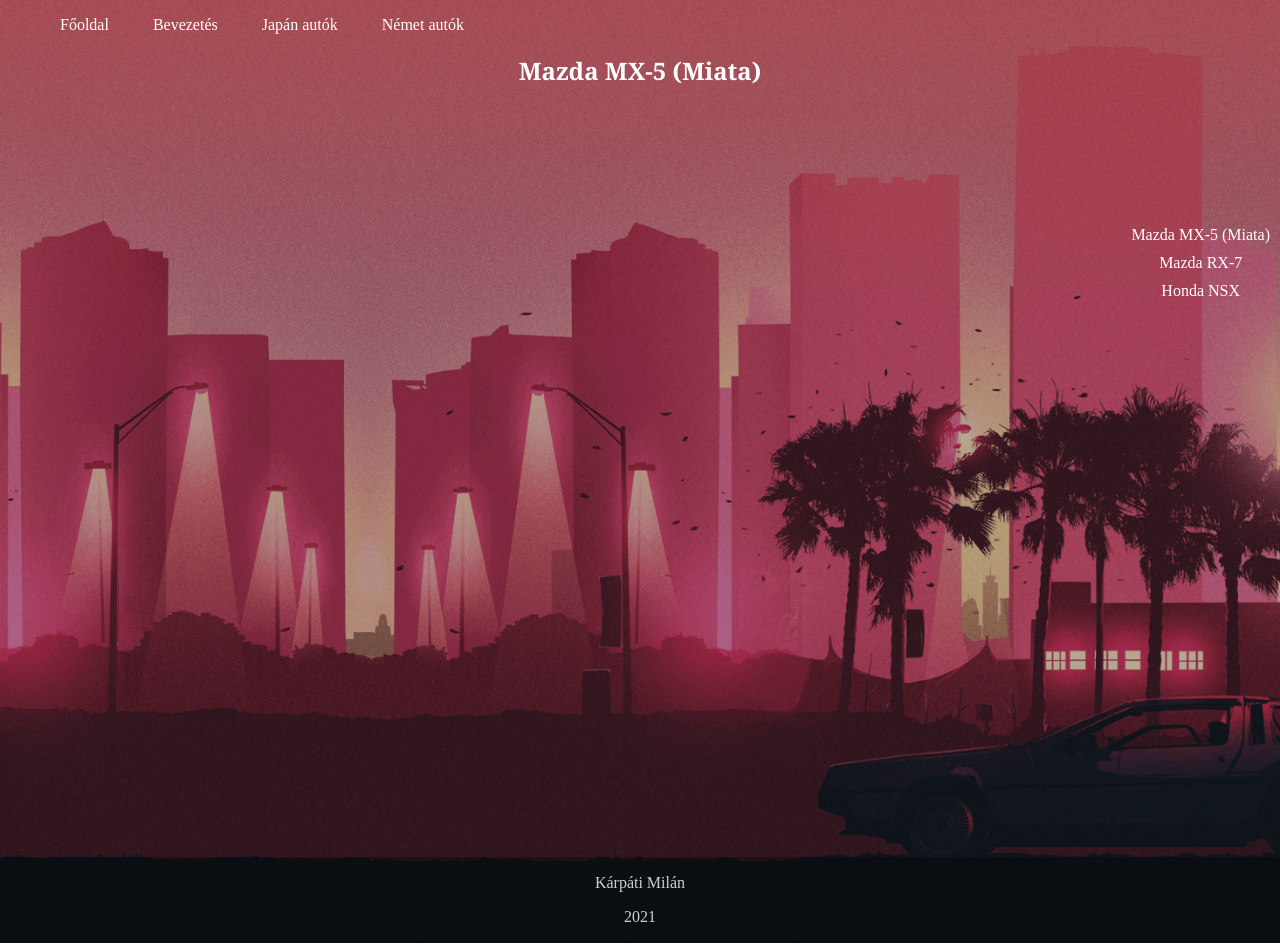
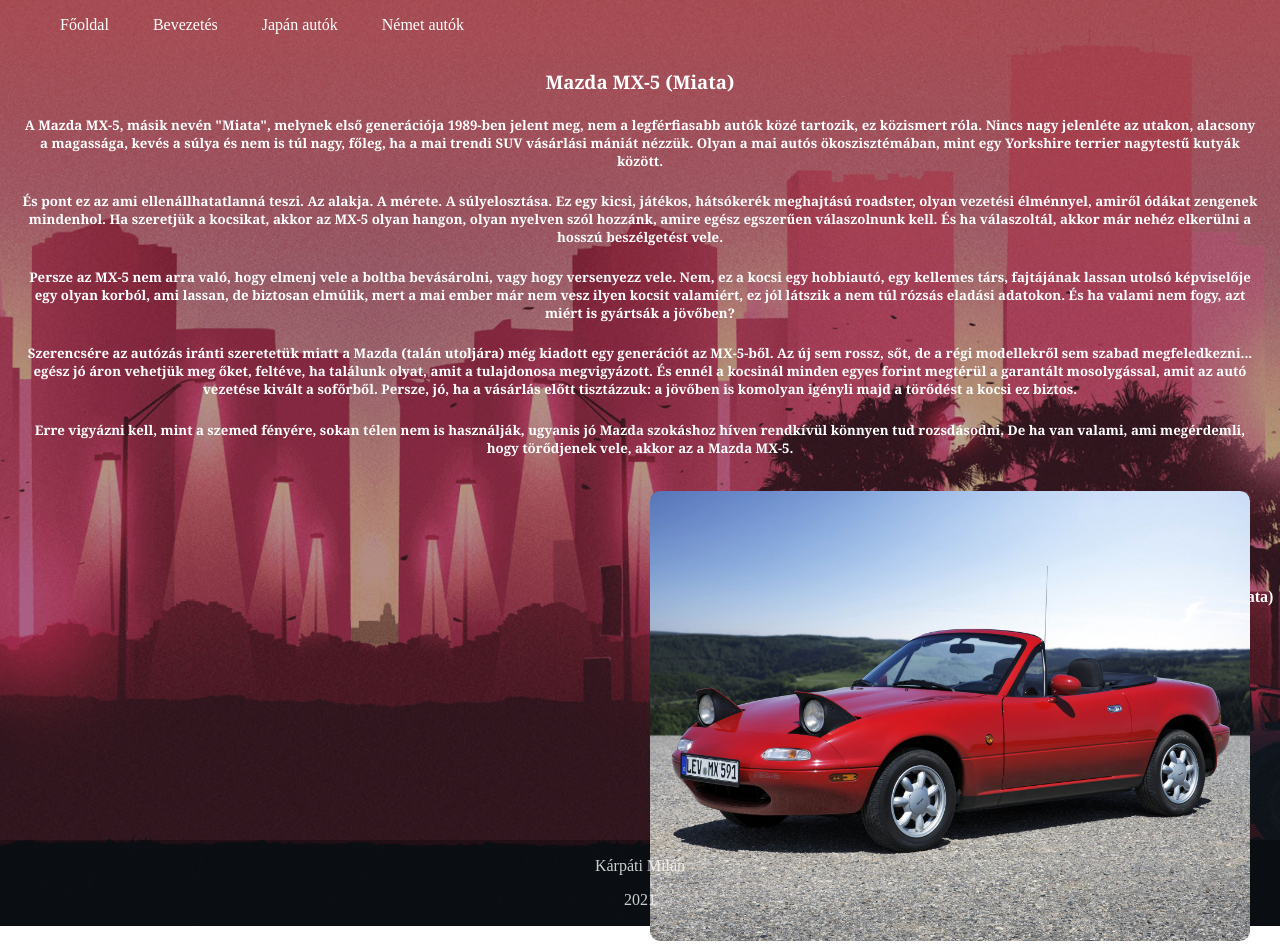
Before and after one commit to Metron16/CarsILike, a plain HTML site: page pages/japan.html in a window 1280 px wide. Drawn offline with Linux system fonts and the light colour scheme.

Commit message:
MX-5 HTML, CSS formázása

```diff
--- a/css/bevezetes.css
+++ b/css/bevezetes.css
@@ -29,6 +29,14 @@ body
     border-bottom: 2px solid white;
     border-radius: 2px;
     border-width: thin;
+}
+
+.article
+{
+    color: white;
+    font-family: Georgia, 'Times New Roman', Times, serif;
+    text-align: center;
+
 }
 
 .navbar
--- a/css/style.css
+++ b/css/style.css
@@ -5,11 +5,14 @@ html
     background-size: cover;
     background-repeat: no-repeat;
     background-position: center center;
+
 }
 
 body
 {
     margin: auto;
+    max-height: 100%;
+    max-width: 100%;
 }
 
 .nav a
@@ -36,14 +39,34 @@ body
     color: white;
     font-family: Georgia, 'Times New Roman', Times, serif;
     text-align: center;
+    float: left;
+    margin-left: 20px;
+    margin-right: 20px;
+}
+
+
+.miatapic
+{
+    margin-left: 650px;
+    height: 20px;
+}
+
+.miatapic img
+{
+
+    margin-top: 12px;
+    width: 600px;
+    border-radius: 10px;
 }
 
 .navbar
 {
+
     float: right;
-    margin-top: 100px;
+    margin-top: 90px;
     text-align: center;
-    margin-right: 10px;
+    width: 200px;
+
 }
 
 .navbar a
@@ -59,12 +82,13 @@ body
     list-style: none;
     padding-top: 3px;
     padding-bottom: 7px;
+    font-weight: bolder;
 
 }
 
 .navbar a:hover
 {
-    color: darksalmon;
+    color: rgb(233, 231, 122);
 }
 
 .footerdiv
--- a/pages/japan.html
+++ b/pages/japan.html
@@ -20,7 +20,20 @@
 
     <div class="article">
 
-        <h2>Mazda MX-5 (Miata)</h2>
+        <h3>Mazda MX-5 (Miata)</h3>
+        <h5>A Mazda MX-5, másik nevén "Miata", melynek első generációja 1989-ben jelent meg, nem a legférfiasabb autók közé tartozik, ez közismert róla. Nincs nagy jelenléte az utakon, alacsony a magassága, kevés a súlya és nem is túl nagy, főleg, ha a mai trendi SUV vásárlási mániát nézzük. Olyan a mai autós ökoszisztémában, mint egy Yorkshire terrier nagytestű kutyák között.</h5>
+
+        <h5>És pont ez az ami ellenállhatatlanná teszi. Az alakja. A mérete. A súlyelosztása. Ez egy kicsi, játékos, hátsókerék meghajtású roadster, olyan vezetési élménnyel, amiről ódákat zengenek mindenhol. Ha szeretjük a kocsikat, akkor az MX-5 olyan hangon, olyan nyelven szól hozzánk, amire egész egszerűen válaszolnunk kell. És ha válaszoltál, akkor már nehéz elkerülni a hosszú beszélgetést vele.</h5>
+
+        <h5>Persze az MX-5 nem arra való, hogy elmenj vele a boltba bevásárolni, vagy hogy versenyezz vele. Nem, ez a kocsi egy hobbiautó, egy kellemes társ, fajtájának lassan utolsó képviselője egy olyan korból, ami lassan, de biztosan elmúlik, mert a mai ember már nem vesz ilyen kocsit valamiért, ez jól látszik a nem túl rózsás eladási adatokon. És ha valami nem fogy, azt miért is gyártsák a jövőben?</h5>
+
+        <h5>Szerencsére az autózás iránti szeretetük miatt a Mazda (talán utoljára) még kiadott egy generációt az MX-5-ből. Az új sem rossz, sőt, de a régi modellekről sem szabad megfeledkezni... egész jó áron vehetjük meg őket, feltéve, ha találunk olyat, amit a tulajdonosa megvigyázott. És ennél a kocsinál minden egyes forint megtérül a garantált mosolygással, amit az autó vezetése kivált a sofőrből. Persze, jó, ha a vásárlás előtt tisztázzuk: a jövőben is komolyan igényli majd a törődést a kocsi ez biztos.</h5>
+        <h5>Erre vigyázni kell, mint a szemed fényére, sokan télen nem is használják, ugyanis jó Mazda szokáshoz híven rendkívül könnyen tud rozsdásodni. De ha van valami, ami megérdemli, hogy törődjenek vele, akkor az a Mazda MX-5.</h5>
+
+    </div>
+
+    <div class="miatapic">
+        <img src="../resources/img/miata/miataolder.jpg" alt="Mazda Miata">
     </div>
 
     <div class="navbar">
```
Also changed, not shown: pages/bevezetes.html (+0 -1 lines), resources/img/miata/miataolder.jpg (added), resources/img/miata/wc1730118-hd-naturewallpaper-2016.jpg (added).
